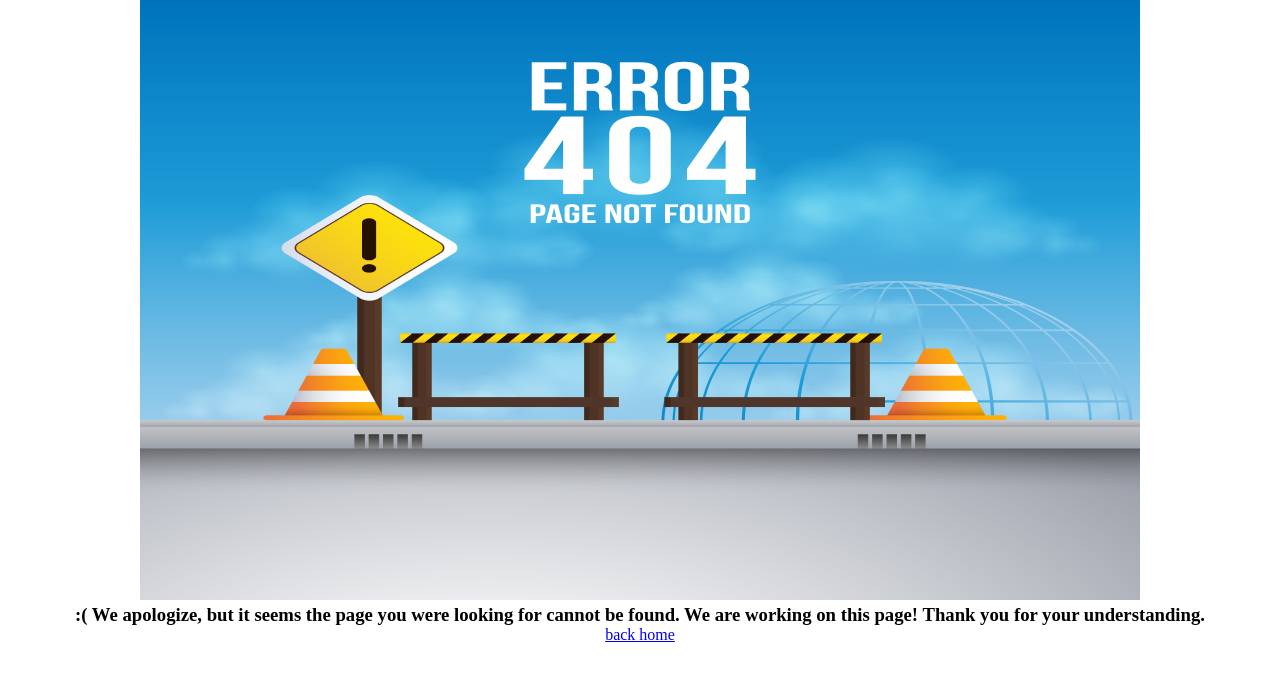
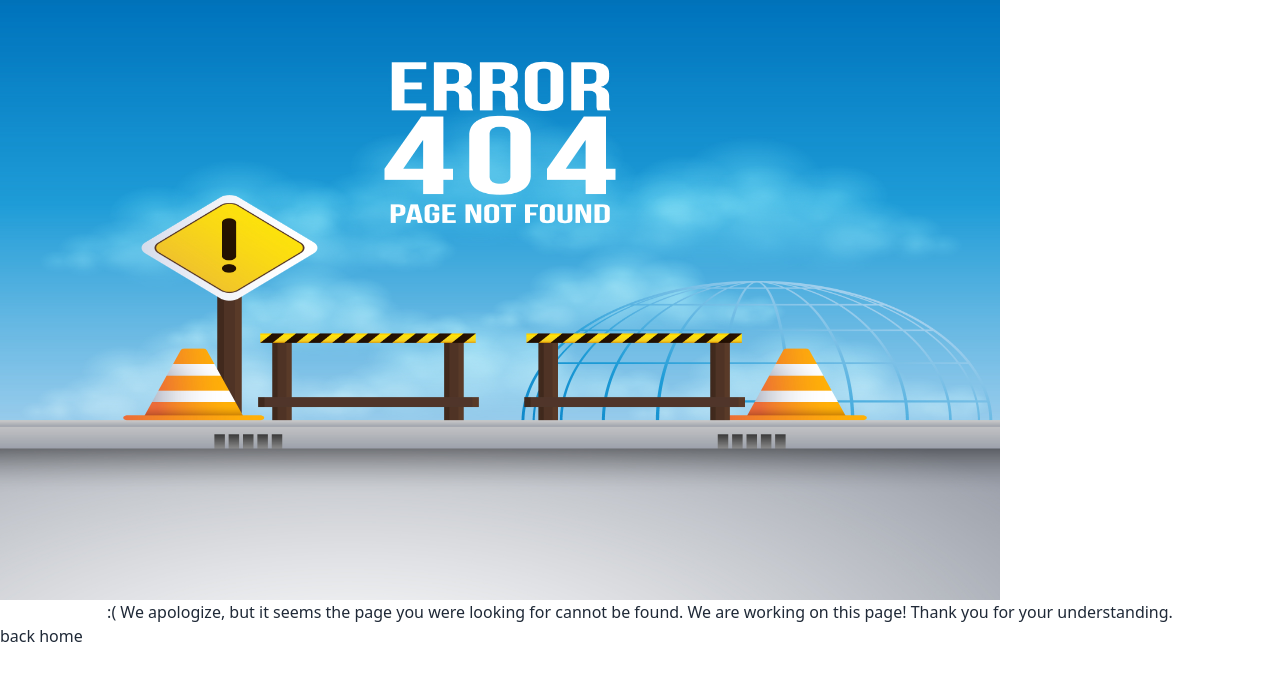
Before and after one commit to HERMON-1995/book_vehicle_rental-frontend, a React (Create React App) app: page / in a window 1280 px wide. Shown: the top 680 px of the page. Built offline with nearby package versions, Linux system fonts and the light colour scheme.

Commit message:
Intalled tailwindcss and daisyui, included daisyui extention.

```diff
--- a/package.json
+++ b/package.json
@@ -8,6 +8,7 @@
     "@testing-library/react": "^13.4.0",
     "@testing-library/user-event": "^13.5.0",
     "axios": "^1.4.0",
+    "daisyui": "^3.2.1",
     "prop-types": "^15.8.1",
     "react": "^18.2.0",
     "react-dom": "^18.2.0",
@@ -57,6 +58,7 @@
     "stylelint": "^13.13.1",
     "stylelint-config-standard": "^21.0.0",
     "stylelint-csstree-validator": "^1.9.0",
-    "stylelint-scss": "^3.21.0"
+    "stylelint-scss": "^3.21.0",
+    "tailwindcss": "^3.3.3"
   }
 }
--- /dev/null
+++ b/tailwind.config.js
@@ -0,0 +1,12 @@
+const daisyui = require('daisyui');
+
+/** @type {import('tailwindcss').Config} */
+module.exports = {
+  content: [
+    './src/**/*.{js,jsx,ts,tsx}',
+  ],
+  theme: {
+    extend: {},
+  },
+  plugins: [daisyui],
+};
```
Also changed, not shown: src/App.css (+6 -2 lines), 1 other file (tests, documents, lock files or other folders).
